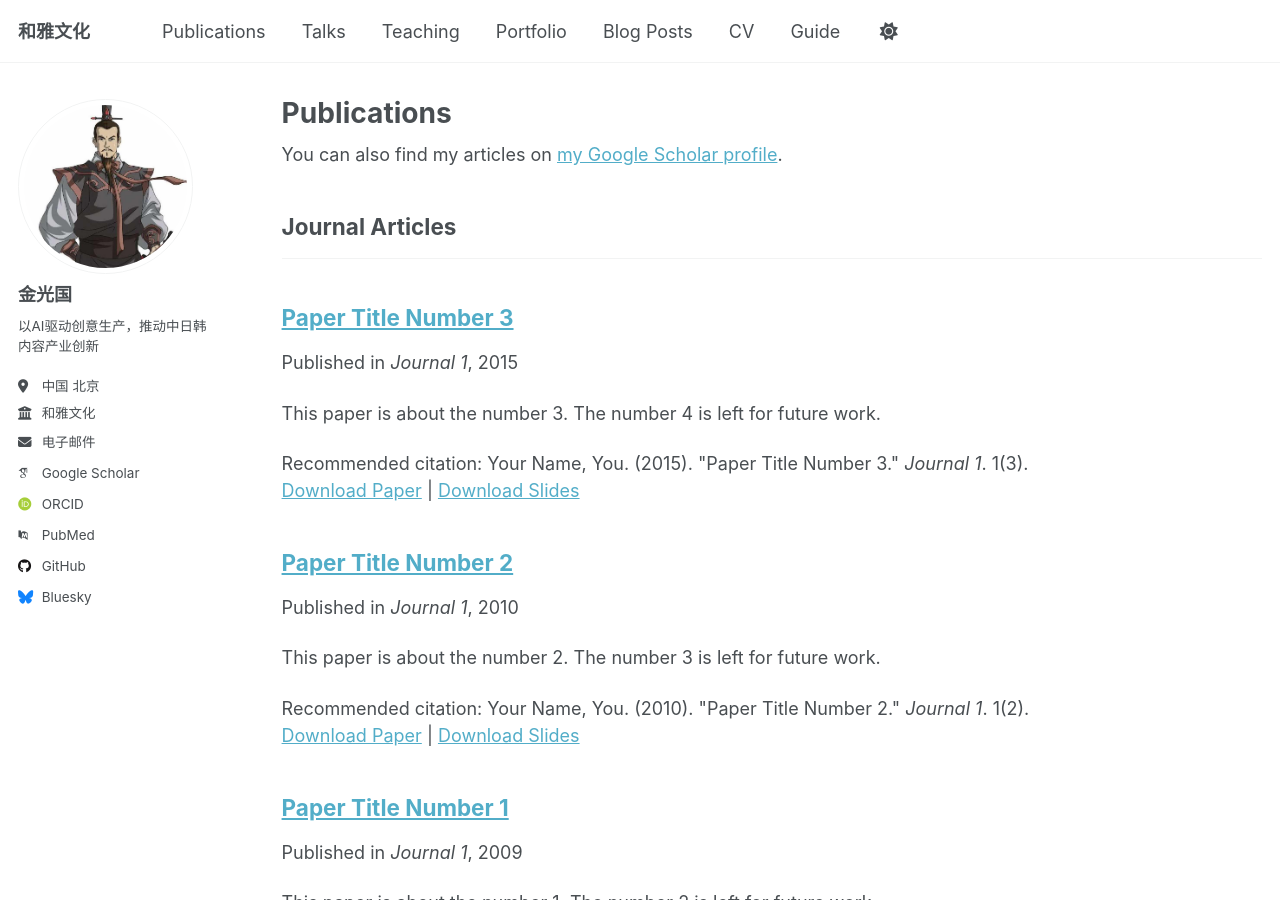
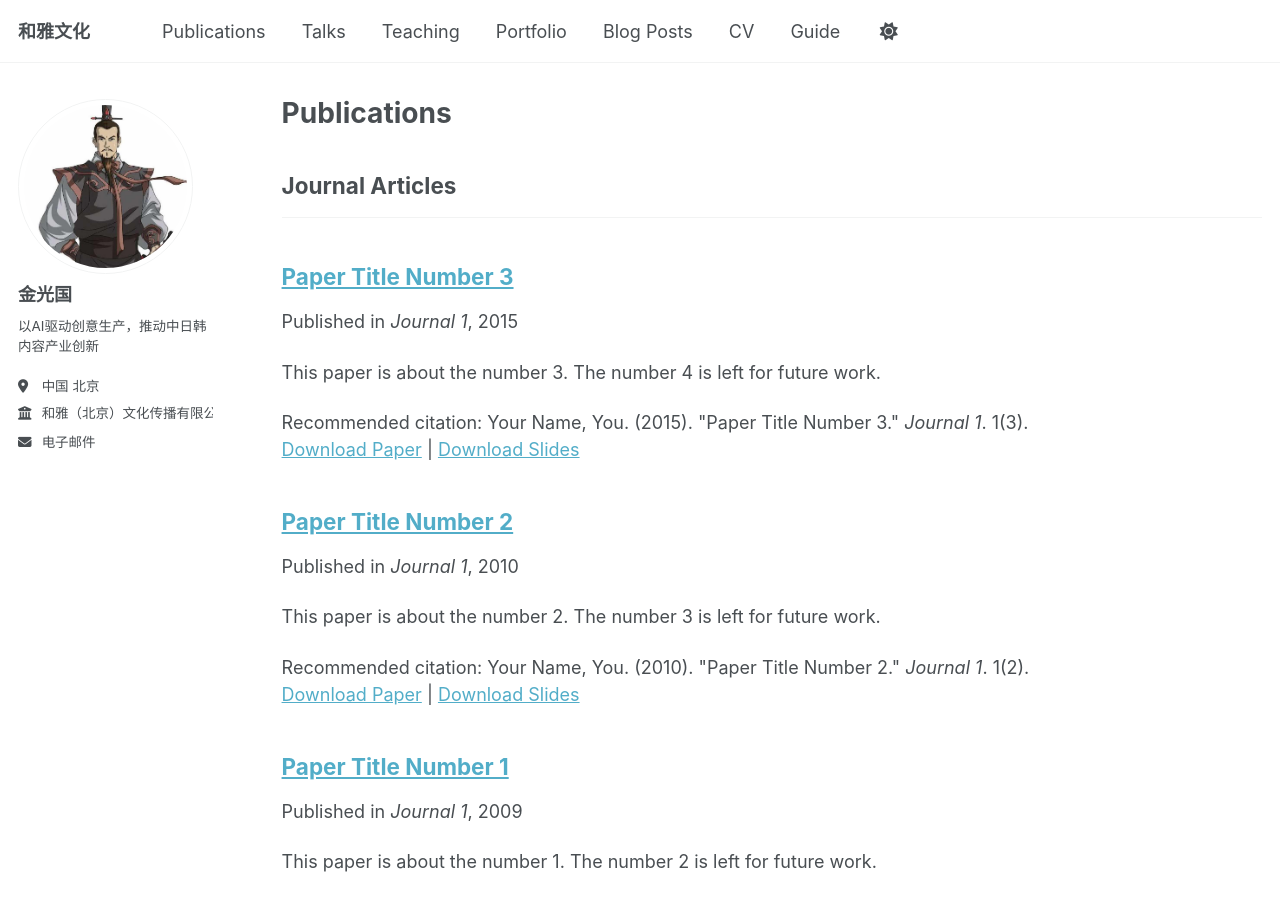
Before and after one commit to jinzihui621/jinzihui621.github.io, a Jekyll site: the page built from _pages/publications.html, in a window 1280 px wide and 900 px high. Built offline with Jekyll 4.4.1, drawn with Linux system fonts in a browser that asks for light colours; some web fonts are replaced; a script that is not in the unit is left out.

Commit message:
Modify employer name and comment out URLs
Updated employer name and commented out various URLs.

```diff
--- a/_config.yml
+++ b/_config.yml
@@ -28,19 +28,19 @@ author:
   pronouns         : # example: "she/her"
   bio              : "以AI驱动创意生产，推动中日韩内容产业创新"
   location         : "中国 北京"
-  employer         : "和雅文化"
+  employer         : "和雅（北京）文化传播有限公司"
   uri              : # URL
   email            : "none@example.org"
 
   # Academic websites
   academia         : # URL
   arxiv            : # URL - Update with the correct link to your profile
-  googlescholar    : "https://scholar.google.com/citations?user=PS_CX0AAAAAJ"
+  googlescholar    : # "https://scholar.google.com/citations?user=PS_CX0AAAAAJ"
   inspire-hep      : # URL
   impactstory      : # URL
-  orcid            : "https://orcid.org/yourorcidurl"
+  orcid            : # "https://orcid.org/yourorcidurl"
   semantic         : # URL
-  pubmed           : "https://www.ncbi.nlm.nih.gov/pubmed/?term=john+snow"
+  pubmed           : # "https://www.ncbi.nlm.nih.gov/pubmed/?term=john+snow"
   researchgate     : # URL
   scopus           : # URL
 
@@ -48,13 +48,13 @@ author:
   bitbucket        : # Username - Update with your username on the site
   codepen          : # Username
   dribbble         : # Username
-  github           : "academicpages"
+  github           : # "academicpages"
   kaggle           : # Username
   stackoverflow    : # User number or user number and name (i.e., use "1" or "1/jeff-atwood")
 
   # Social media
   artstation       : # Username
-  bluesky          : "bsky.app" # Replace this with you Bluesky username
+  bluesky          : # "bsky.app" # Replace this with you Bluesky username
   facebook         : # Username
   flickr           : # Username
   foursquare       : # Username
```
